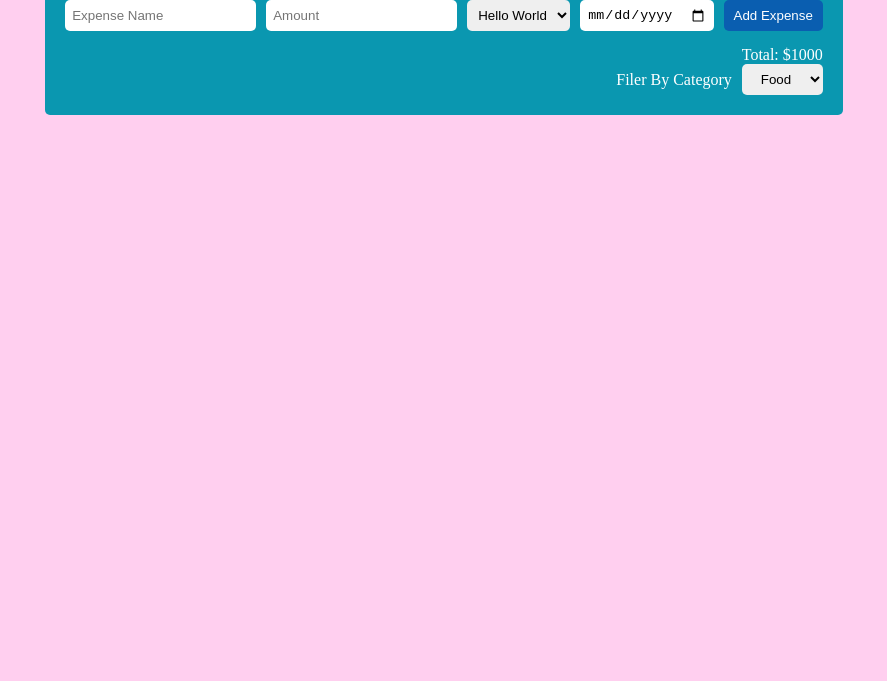
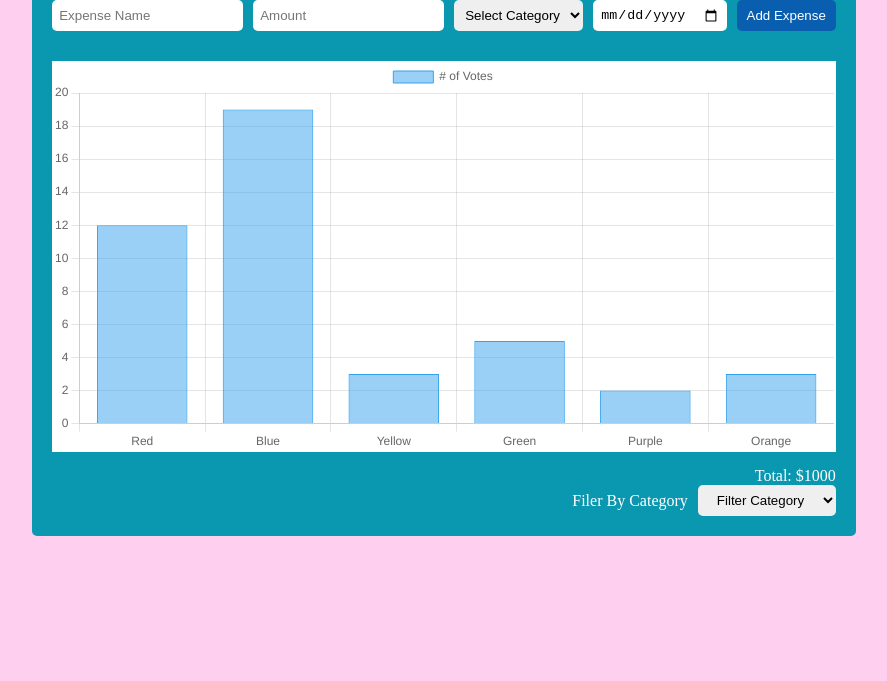
Before and after one commit to zawlwin223/ExpenseTracker, a website built with Parcel: page index.html in a window 1280 px wide. Shown: the part 119-800 px from the top of the page, without its empty margins (196-1083 px from the left). Built offline with nearby package versions, Linux system fonts and the light colour scheme.

Commit message:
add category and submit

```diff
--- a/index.html
+++ b/index.html
@@ -14,18 +14,22 @@
         <input type="text" class="expenseName" placeholder="Expense Name" />
         <input type="text" class="amount" placeholder="Amount" />
         <select class="category" name="Select Category" id="">
-          <option value="Smt">Hello World</option>
+          <option>Select Category</option>
         </select>
         <input class="date" type="date" />
         <button type="submit">Add Expense</button>
       </form>
+
+      <div class="canvas">
+        <canvas id="myChart"></canvas>
+      </div>
       <!-- <div>Section for graph</div> -->
       <p class="totalPrice">Total: <span class="price">$1000</span></p>
       <div class="sort">
         <div>
           <p>Filer By Category</p>
-          <select name="" id="">
-            <option value="">Food</option>
+          <select class="categoryFilter" name="" id="">
+            <option>Filter Category</option>
           </select>
         </div>
       </div>
--- a/src/js/controller.js
+++ b/src/js/controller.js
@@ -1 +1,15 @@
-console.log('Hello World')
+import * as view from './view'
+import * as model from './model'
+console.log('Ho la it is not working')
+const render = function () {
+  //render chart
+  view.getChart()
+  //add category
+  view.addCategory(model.state.category)
+}
+
+function init() {
+  console.log('Everything is not working')
+  render()
+}
+init()
--- a/src/js/model.js
+++ b/src/js/model.js
@@ -0,0 +1,4 @@
+export const state = {
+  category: ['food', 'transport', 'entertainment', 'other'],
+  expense: [],
+}
--- a/src/js/view.js
+++ b/src/js/view.js
@@ -0,0 +1,55 @@
+import Chart, { DoughnutController } from 'chart.js/auto'
+const ctx = document.getElementById('myChart')
+const submit = document.querySelector('button[type=submit]')
+const expenseName = document.querySelector('.expenseName')
+const amount = document.querySelector('.amount')
+const category = document.querySelector('.category')
+const date = document.querySelector('.date')
+const categoryFilter = document.querySelector('.categoryFilter')
+export const getChart = function () {
+  new Chart(ctx, {
+    type: 'bar',
+    data: {
+      labels: ['Red', 'Blue', 'Yellow', 'Green', 'Purple', 'Orange'],
+      datasets: [
+        {
+          label: '# of Votes',
+          data: [12, 19, 3, 5, 2, 3],
+          borderWidth: 1,
+        },
+      ],
+    },
+    options: {
+      scales: {
+        y: {
+          beginAtZero: true,
+        },
+      },
+    },
+  })
+}
+
+export const addCategory = function (categoryOptions) {
+  categoryOptions.forEach((el) => {
+    category.innerHTML += `<option value=${el}>${el}</option>`
+    categoryFilter.innerHTML += `<option value=${el}>${el}</option>`
+  })
+}
+
+export const submitExpense = function () {
+  submit.addEventListener('click', function (e) {
+    e.preventDefault()
+    console.log('This is not testing')
+    const expense = {
+      expenseName: expenseName.value,
+      amount: amount.value,
+      category: category.value,
+      date: date.value,
+    }
+    expenseName.value = ''
+    amount.value = ''
+    category.value = ''
+    date.value = ''
+  })
+}
+submitExpense()
--- a/src/style.css
+++ b/src/style.css
@@ -22,6 +22,7 @@
       h2 {
         font-weight: 900;
         font-size: 30px;
+        color: white;
       }
       form {
         margin-top: 15px;
@@ -67,6 +68,12 @@
           }
         }
       }
+      .canvas {
+        margin-top: 30px;
+        color: white;
+        background-color: white;
+        width: 100%;
+      }
     }
   }
 }
```
Also changed, not shown: package.json (+9 -3 lines), 2 other files.
